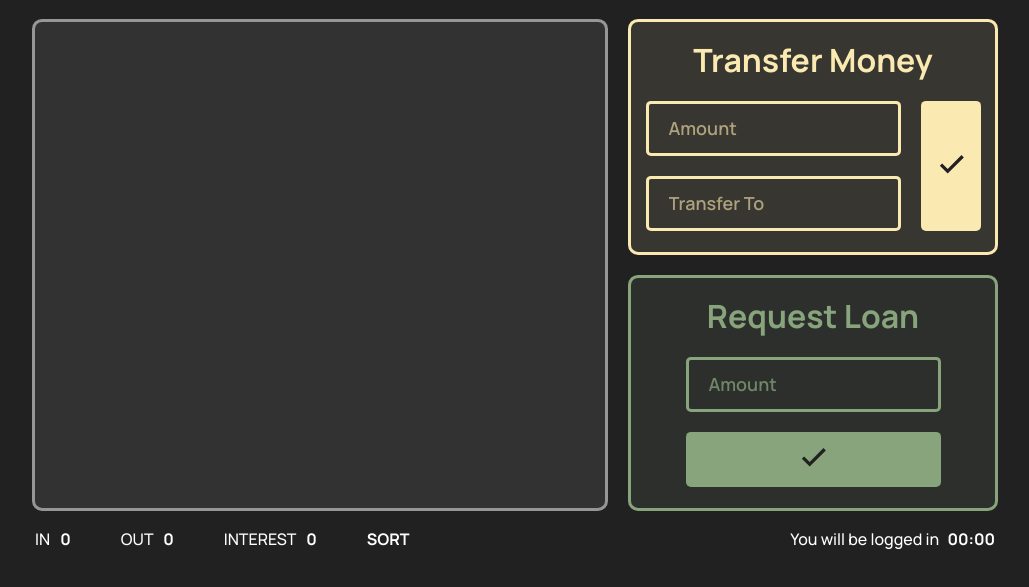
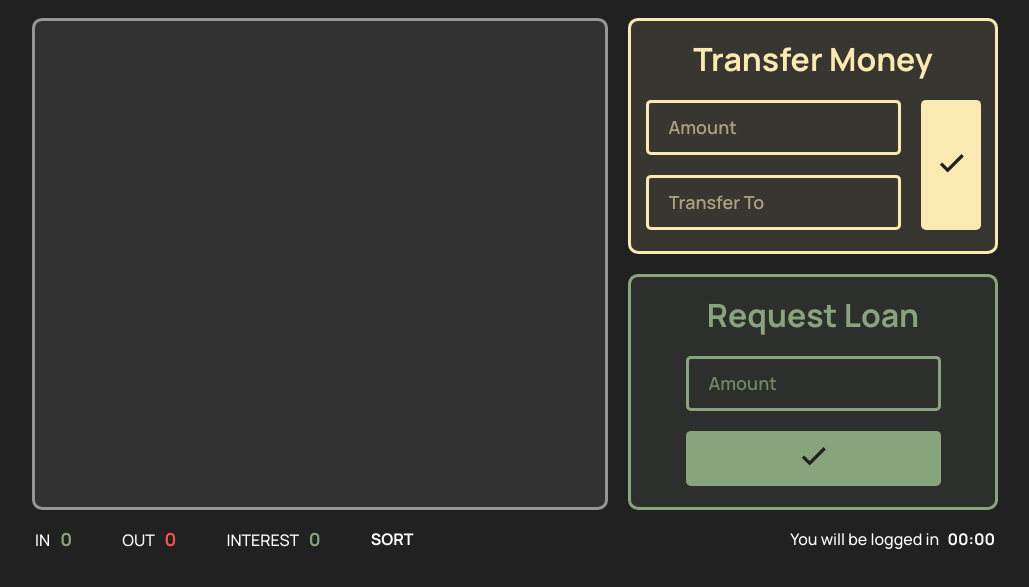
Before and after one commit to MohammadMehdiBeheshti/easy-dollar-wa, a plain HTML site: page index.html in a window 1280 px wide. Shown: the part 201-788 px from the top of the page, without its empty margins (125-1154 px from the left). Drawn offline with Linux system fonts and the light colour scheme.

Commit message:
Adding some colors

```diff
--- a/sass/_base.scss
+++ b/sass/_base.scss
@@ -265,7 +265,20 @@ body {
 
 					span {
 						font-family: $manropeBold;
+						font-size: 1.8rem;
 						margin-left: 0.7rem;
+					}
+
+					.in {
+						color: $greenColor;
+					}
+
+					.out {
+						color: $redColor;
+					}
+
+					.interest {
+						color: $greenColor;
 					}
 				}
 
```
Also changed, not shown: styles/style.css, 1 other file.
